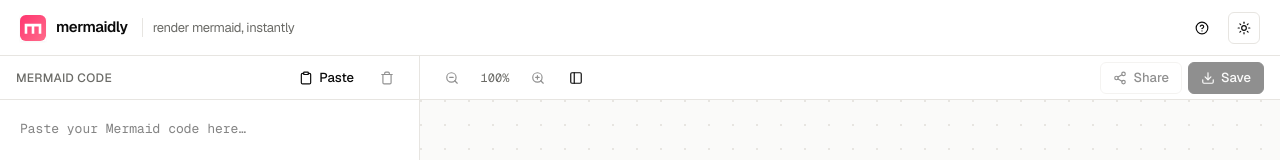
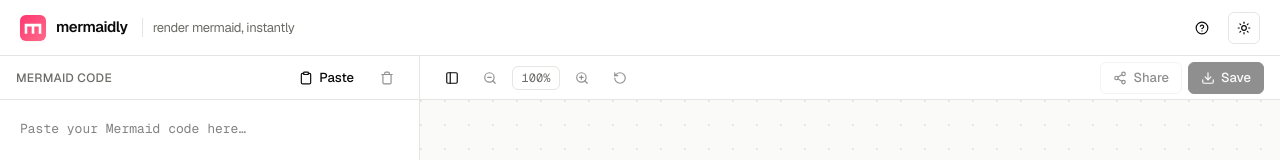
Before and after one commit to earthpyy/mermaidly, a Vue app in the folder apps/web/: page / in a window 1280 px wide. Shown: the top 160 px of the page. Built offline with nearby package versions, Linux system fonts and the light colour scheme.

Commit message:
Add editable zoom input with reset, fix disabled button interactions, and move collapse button

```diff
--- a/apps/web/src/components/AppHeader.vue
+++ b/apps/web/src/components/AppHeader.vue
@@ -19,7 +19,10 @@
           </linearGradient>
         </defs>
         <rect width="100" height="100" rx="22" fill="url(#header-icon-g)" />
-        <path d="M18 72 V34 H45 V34 H55 V34 H82 V72 H72 V44 H55 V72 H45 V44 H28 V72 Z" fill="white" />
+        <path
+          d="M18 72 V34 H45 V34 H55 V34 H82 V72 H72 V44 H55 V72 H45 V44 H28 V72 Z"
+          fill="white"
+        />
       </svg>
       <span :style="{ color: 'var(--fg)' }">mermaidly</span>
       <span
--- a/apps/web/src/components/DiagramPane.vue
+++ b/apps/web/src/components/DiagramPane.vue
@@ -10,6 +10,28 @@
       :style="{ background: 'var(--bg-elev)', borderColor: 'var(--border)' }"
     >
       <div class="flex items-center gap-1.5">
+        <button
+          class="btn btn-ghost btn-icon"
+          :title="editorCollapsed ? 'Expand code panel' : 'Collapse code panel'"
+          :aria-label="editorCollapsed ? 'Expand code panel' : 'Collapse code panel'"
+          :aria-pressed="editorCollapsed"
+          :style="
+            editorCollapsed ? { color: 'var(--accent)', background: 'var(--accent-soft)' } : {}
+          "
+          @click="$emit('toggleEditor')"
+        >
+          <svg
+            viewBox="0 0 24 24"
+            fill="none"
+            stroke="currentColor"
+            stroke-width="2"
+            stroke-linecap="round"
+            stroke-linejoin="round"
+          >
+            <rect x="3" y="3" width="18" height="18" rx="2" />
+            <line x1="9" y1="3" x2="9" y2="21" />
+          </svg>
+        </button>
         <button
           class="btn btn-ghost btn-icon"
           title="Zoom out"
@@ -29,12 +51,20 @@
             <path d="M8 11h6" />
           </svg>
         </button>
-        <span
-          class="min-w-[42px] text-center text-xs"
-          :style="{ fontFamily: '\'Geist Mono\', monospace', color: 'var(--fg-muted)' }"
-        >
-          {{ zoomPercent }}
-        </span>
+        <input
+          ref="zoomInputRef"
+          class="h-6 w-[48px] rounded-[var(--radius-sm)] border bg-transparent text-center text-xs outline-none"
+          :style="{
+            fontFamily: '\'Geist Mono\', monospace',
+            color: 'var(--fg-muted)',
+            borderColor: 'var(--border)',
+          }"
+          :value="zoomPercent"
+          :disabled="!hasOutput"
+          @focus="($event.target as HTMLInputElement).select()"
+          @keydown.enter="commitZoomInput"
+          @blur="commitZoomInput"
+        />
         <button
           class="btn btn-ghost btn-icon"
           title="Zoom in"
@@ -57,13 +87,9 @@
         </button>
         <button
           class="btn btn-ghost btn-icon"
-          :title="editorCollapsed ? 'Expand code panel' : 'Collapse code panel'"
-          :aria-label="editorCollapsed ? 'Expand code panel' : 'Collapse code panel'"
-          :aria-pressed="editorCollapsed"
-          :style="
-            editorCollapsed ? { color: 'var(--accent)', background: 'var(--accent-soft)' } : {}
-          "
-          @click="$emit('toggleEditor')"
+          title="Reset zoom"
+          :disabled="!hasOutput || zoom === 1"
+          @click="resetZoom"
         >
           <svg
             viewBox="0 0 24 24"
@@ -73,8 +99,8 @@
             stroke-linecap="round"
             stroke-linejoin="round"
           >
-            <rect x="3" y="3" width="18" height="18" rx="2" />
-            <line x1="9" y1="3" x2="9" y2="21" />
+            <path d="M3 12a9 9 0 1 0 9-9 9.75 9.75 0 0 0-6.74 2.74L3 8" />
+            <path d="M3 3v5h5" />
           </svg>
         </button>
       </div>
@@ -223,11 +249,13 @@ defineEmits<{
 const stageRef = ref<HTMLElement>()
 const canvasRef = ref<HTMLElement>()
 const saveMenuRef = ref<InstanceType<typeof SaveMenu>>()
+const zoomInputRef = ref<HTMLInputElement>()
 
 const {
   zoom,
   zoomIn,
   zoomOut,
+  setZoom,
   fitToScreen,
   applyTransform,
   onWheel,
@@ -238,6 +266,20 @@ const {
 
 const hasOutput = computed(() => props.svgOutput.length > 0)
 const zoomPercent = computed(() => Math.round(zoom.value * 100) + '%')
+
+function resetZoom() {
+  fitToScreen()
+  if (canvasRef.value) applyTransform(canvasRef.value)
+}
+
+function commitZoomInput(e: Event) {
+  const input = e.target as HTMLInputElement
+  const parsed = parseInt(input.value.replace('%', ''), 10)
+  if (!isNaN(parsed) && parsed > 0) {
+    setZoom(parsed / 100)
+  }
+  input.value = zoomPercent.value
+}
 
 watch(
   () => props.svgOutput,
--- a/apps/web/src/components/HelpModal.vue
+++ b/apps/web/src/components/HelpModal.vue
@@ -128,7 +128,7 @@
             href="https://mermaid.js.org"
             target="_blank"
             rel="noopener noreferrer"
-            class="underline decoration-current/30 underline-offset-2 transition-colors hover:decoration-current/60"
+            class="decoration-current/30 hover:decoration-current/60 underline underline-offset-2 transition-colors"
             :style="{ color: 'var(--fg-muted)' }"
             >Mermaid</a
           >
@@ -140,7 +140,7 @@
             href="https://github.com/earthpyy"
             target="_blank"
             rel="noopener noreferrer"
-          class="underline decoration-current/30 underline-offset-2 transition-colors hover:decoration-current/60"
+            class="decoration-current/30 hover:decoration-current/60 underline underline-offset-2 transition-colors"
             :style="{ color: 'var(--fg-muted)' }"
             >earthpyy</a
           >
@@ -149,12 +149,14 @@
             href="https://claude.ai/code"
             target="_blank"
             rel="noopener noreferrer"
-          class="inline-flex items-center gap-1 underline decoration-current/30 underline-offset-2 transition-colors hover:decoration-current/60"
+            class="decoration-current/30 hover:decoration-current/60 inline-flex items-center gap-1 underline underline-offset-2 transition-colors"
             :style="{ color: 'var(--fg-muted)' }"
             title="Claude Code"
           >
             <svg width="14" height="14" viewBox="0 0 100 100" fill="hsl(14.8, 63.1%, 59.6%)">
-            <path d="m19.6 66.5 19.7-11 .3-1-.3-.5h-1l-3.3-.2-11.2-.3L14 53l-9.5-.5-2.4-.5L0 49l.2-1.5 2-1.3 2.9.2 6.3.5 9.5.6 6.9.4L38 49.1h1.6l.2-.7-.5-.4-.4-.4L29 41l-10.6-7-5.6-4.1-3-2-1.5-2-.6-4.2 2.7-3 3.7.3.9.2 3.7 2.9 8 6.1L37 36l1.5 1.2.6-.4.1-.3-.7-1.1L33 25l-6-10.4-2.7-4.3-.7-2.6c-.3-1-.4-2-.4-3l3-4.2L28 0l4.2.6L33.8 2l2.6 6 4.1 9.3L47 29.9l2 3.8 1 3.4.3 1h.7v-.5l.5-7.2 1-8.7 1-11.2.3-3.2 1.6-3.8 3-2L61 2.6l2 2.9-.3 1.8-1.1 7.7L59 27.1l-1.5 8.2h.9l1-1.1 4.1-5.4 6.9-8.6 3-3.5L77 13l2.3-1.8h4.3l3.1 4.7-1.4 4.9-4.4 5.6-3.7 4.7-5.3 7.1-3.2 5.7.3.4h.7l12-2.6 6.4-1.1 7.6-1.3 3.5 1.6.4 1.6-1.4 3.4-8.2 2-9.6 2-14.3 3.3-.2.1.2.3 6.4.6 2.8.2h6.8l12.6 1 3.3 2 1.9 2.7-.3 2-5.1 2.6-6.8-1.6-16-3.8-5.4-1.3h-.8v.4l4.6 4.5 8.3 7.5L89 80.1l.5 2.4-1.3 2-1.4-.2-9.2-7-3.6-3-8-6.8h-.5v.7l1.8 2.7 9.8 14.7.5 4.5-.7 1.4-2.6 1-2.7-.6-5.8-8-6-9-4.7-8.2-.5.4-2.9 30.2-1.3 1.5-3 1.2-2.5-2-1.4-3 1.4-6.2 1.6-8 1.3-6.4 1.2-7.9.7-2.6v-.2H49L43 72l-9 12.3-7.2 7.6-1.7.7-3-1.5.3-2.8L24 86l10-12.8 6-7.9 4-4.6-.1-.5h-.3L17.2 77.4l-4.7.6-2-2 .2-3 1-1 8-5.5Z" />
+              <path
+                d="m19.6 66.5 19.7-11 .3-1-.3-.5h-1l-3.3-.2-11.2-.3L14 53l-9.5-.5-2.4-.5L0 49l.2-1.5 2-1.3 2.9.2 6.3.5 9.5.6 6.9.4L38 49.1h1.6l.2-.7-.5-.4-.4-.4L29 41l-10.6-7-5.6-4.1-3-2-1.5-2-.6-4.2 2.7-3 3.7.3.9.2 3.7 2.9 8 6.1L37 36l1.5 1.2.6-.4.1-.3-.7-1.1L33 25l-6-10.4-2.7-4.3-.7-2.6c-.3-1-.4-2-.4-3l3-4.2L28 0l4.2.6L33.8 2l2.6 6 4.1 9.3L47 29.9l2 3.8 1 3.4.3 1h.7v-.5l.5-7.2 1-8.7 1-11.2.3-3.2 1.6-3.8 3-2L61 2.6l2 2.9-.3 1.8-1.1 7.7L59 27.1l-1.5 8.2h.9l1-1.1 4.1-5.4 6.9-8.6 3-3.5L77 13l2.3-1.8h4.3l3.1 4.7-1.4 4.9-4.4 5.6-3.7 4.7-5.3 7.1-3.2 5.7.3.4h.7l12-2.6 6.4-1.1 7.6-1.3 3.5 1.6.4 1.6-1.4 3.4-8.2 2-9.6 2-14.3 3.3-.2.1.2.3 6.4.6 2.8.2h6.8l12.6 1 3.3 2 1.9 2.7-.3 2-5.1 2.6-6.8-1.6-16-3.8-5.4-1.3h-.8v.4l4.6 4.5 8.3 7.5L89 80.1l.5 2.4-1.3 2-1.4-.2-9.2-7-3.6-3-8-6.8h-.5v.7l1.8 2.7 9.8 14.7.5 4.5-.7 1.4-2.6 1-2.7-.6-5.8-8-6-9-4.7-8.2-.5.4-2.9 30.2-1.3 1.5-3 1.2-2.5-2-1.4-3 1.4-6.2 1.6-8 1.3-6.4 1.2-7.9.7-2.6v-.2H49L43 72l-9 12.3-7.2 7.6-1.7.7-3-1.5.3-2.8L24 86l10-12.8 6-7.9 4-4.6-.1-.5h-.3L17.2 77.4l-4.7.6-2-2 .2-3 1-1 8-5.5Z"
+              />
             </svg>
             Claude Code
           </a>
@@ -163,7 +165,7 @@
             href="https://github.com/earthpyy/mermaidly"
             target="_blank"
             rel="noopener noreferrer"
-          class="inline-flex items-center gap-1 underline decoration-current/30 underline-offset-2 transition-colors hover:decoration-current/60"
+            class="decoration-current/30 hover:decoration-current/60 inline-flex items-center gap-1 underline underline-offset-2 transition-colors"
             :style="{ color: 'var(--fg-muted)' }"
           >
             <svg width="12" height="12" viewBox="0 0 24 24" fill="currentColor">
--- a/apps/web/src/composables/useZoom.ts
+++ b/apps/web/src/composables/useZoom.ts
@@ -73,6 +73,7 @@ export function useZoom() {
     panY,
     zoomIn,
     zoomOut,
+    setZoom,
     fitToScreen,
     applyTransform,
     onWheel,
--- a/apps/web/src/style.css
+++ b/apps/web/src/style.css
@@ -121,6 +121,7 @@ textarea:focus-visible {
 .btn:disabled {
   opacity: 0.45;
   cursor: not-allowed;
+  pointer-events: none;
 }
 
 .btn svg {
@@ -156,7 +157,7 @@ textarea:focus-visible {
   border-color: transparent;
 }
 
-.btn-danger-hover:hover {
+.btn-danger-hover:hover:not(:disabled) {
   color: var(--danger);
   background: oklch(0.65 0.2 25 / 0.1);
   border-color: transparent;
```
Lines whose indentation alone changed are shown as unchanged.
